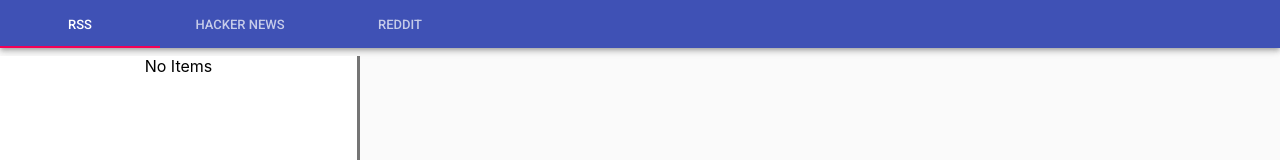
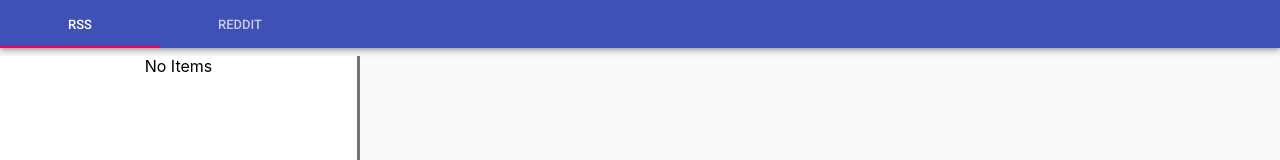
Before and after one commit to tdloi/feeds-reader, a React (Create React App) app: page / in a window 1280 px wide. Shown: the top 160 px of the page. Built offline with nearby package versions, Linux system fonts and the light colour scheme; the HTML template or start-up script is replaced by a standard one.

Commit message:
Remove hackernews tabs
At first I intent to use List comp to render HN
and filter post base on point, but don't see that
option in HN API. And unlike reddit, some low point
HN post may be good and interesting, HN is also lightweight
so it's better to just use it

```diff
--- a/src/App.js
+++ b/src/App.js
@@ -40,11 +40,9 @@ class App extends Component {
       <React.Fragment>
         <CssBaseline />
         <Header page={this.state.page} onChange={this.handleChangePage} />
-        { this.state.page !== 'hackernews' &&
-          <section>
-            <ListSites list={this.state.listSites}/>
-          </section>
-        }
+        <section>
+          <ListSites list={this.state.listSites}/>
+        </section>
       </React.Fragment>
     );
   }
--- a/src/components/Header.js
+++ b/src/components/Header.js
@@ -28,7 +28,6 @@ class Header extends React.Component {
                 onChange={(e, value) => this.handleChange(value)}
           >
             <Tab value="rss" label="RSS" />
-            <Tab value="hackernews" label="Hacker News" />
             <Tab value="reddit" label="Reddit" />
           </Tabs>
         </AppBar>
```
